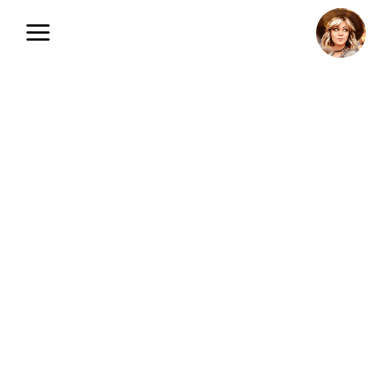
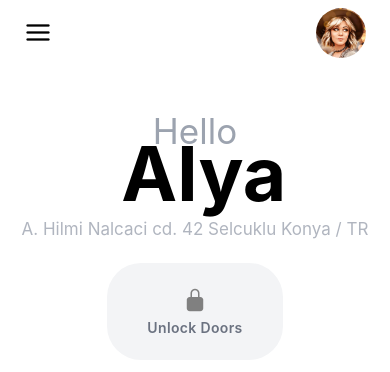
Before and after one commit to ekremgunes/ElectricCarApp, a React Native app: screen /Home in a window 390 px wide. Shown: the top 372 px of the page. Built offline with nearby package versions, Linux system fonts and the light colour scheme.

Commit message:
Greetings done

```diff
--- a/App.tsx
+++ b/App.tsx
@@ -5,6 +5,7 @@ import { NavigationContainer } from '@react-navigation/native';
 import { createStackNavigator } from '@react-navigation/stack';
 import HomeScreen from './src/screens/HomeScreen';
 import "./global.css"
+import { SectionProvider } from './src/context/SectionContext';
 
 const Stack = createStackNavigator();
 
@@ -18,8 +19,11 @@ function RootStack() {
 
 export default function App() {
   return (
+    <SectionProvider>
     <NavigationContainer>
       <RootStack />
     </NavigationContainer>
+    </SectionProvider>
+
   );
 }
--- /dev/null
+++ b/src/components/Button.tsx
@@ -0,0 +1,22 @@
+import { StyleSheet, Text, TouchableOpacity, View } from 'react-native'
+import React from 'react'
+import Ionicons from '@expo/vector-icons/Ionicons';
+
+type props = {
+    title: string,
+    icon: string,
+    action?: () => void | null,
+}
+
+const Button = ({ title, icon, action }: props) => {
+    return (
+        <TouchableOpacity onPress={action} className='bg-gray-100 py-6 px-10 rounded-[34px] justify-center items-center'>
+            <Ionicons name={icon} size={24} color="gray" />
+            <Text className='font-semibold mt-1.5 text-gray-500 tracking-wide'>{title}</Text>
+        </TouchableOpacity>
+    )
+}
+
+export default Button
+
+const styles = StyleSheet.create({})
--- /dev/null
+++ b/src/components/Greetings.tsx
@@ -0,0 +1,51 @@
+import React, { useEffect } from 'react';
+import { View, Text } from 'react-native';
+import Animated, { useSharedValue, useAnimatedStyle, withTiming, Easing } from 'react-native-reanimated';
+import { useSection } from '../context/SectionContext';
+import Button from './Button';
+
+type model = {
+  name: string,
+  location: string
+}
+const fakeData: model = {
+  name: "Alya",
+  location: "A. Hilmi Nalcaci cd. 42 Selcuklu Konya / TR"
+}
+
+const Greetings = () => {
+  const { section, prevSection, setSection } = useSection();
+
+  const positionY = useSharedValue(-300);
+  const opacity = useSharedValue(1);
+
+  const animatedStyle = useAnimatedStyle(() => ({
+    transform: [{ translateY: positionY.value }],
+    opacity: opacity.value,
+  }));
+
+  useEffect(() => {
+    if (section === 1) {
+      positionY.value = withTiming(0, { duration: 500, easing: Easing.out(Easing.ease) });
+      opacity.value = withTiming(1, { duration: 500, easing: Easing.in(Easing.ease) });
+    } else if (section === 2) {
+      positionY.value = withTiming(0, { duration: 500, easing: Easing.out(Easing.ease) });
+      opacity.value = withTiming(0.6, { duration: 500, easing: Easing.in(Easing.ease) });
+    } else if (section === 3) {
+      positionY.value = withTiming(-300, { duration: 500, easing: Easing.in(Easing.ease) });
+      opacity.value = withTiming(0, { duration: 500, easing: Easing.in(Easing.ease) });
+    }
+  }, [section]);
+
+  return (
+    <Animated.View style={[{ position: "relative" }, animatedStyle]} className={"py-7 justify-center items-center"}>
+      <Text style={{ fontSize: 35 }} className={"text-gray-400 top-6"}>Hello</Text>
+      <Text style={{ fontSize: 75 }} className={"text-black font-bold"}> {fakeData.name}</Text >
+      <Text style={{ fontSize: 17 }} className={"text-gray-400/80 mb-6"}>{fakeData.location}</Text>
+
+      <Button title='Unlock Doors' icon="lock-closed" />
+    </Animated.View>
+  );
+};
+
+export default Greetings;
--- a/src/components/HomeHeader.tsx
+++ b/src/components/home/HomeHeader.tsx
@@ -1,7 +1,7 @@
 import { StyleSheet, Text, TouchableOpacity, View } from 'react-native'
 import React from 'react'
 import FontAwesome5 from '@expo/vector-icons/FontAwesome5';
-import Avatar from './Avatar';
+import Avatar from '../Avatar';
 import Feather from '@expo/vector-icons/Feather';
 
 const HomeHeader = () => {
--- /dev/null
+++ b/src/context/SectionContext.tsx
@@ -0,0 +1,36 @@
+import React, { createContext, useContext, useRef, useEffect, useState, ReactNode } from 'react';
+
+type SectionContextType = {
+  section: number;
+  prevSection: number;
+  setSection: (newSection: number) => void;
+};
+
+const SectionContext = createContext<SectionContextType | undefined>(undefined);
+
+export const SectionProvider: React.FC<{ children: ReactNode }> = ({ children }) => {
+  const [section, setSectionState] = useState(1);
+  const prevSection = useRef(section);
+
+  useEffect(() => {
+    prevSection.current = section;
+  }, [section]);
+
+  const setSection = (newSection: number) => {
+    setSectionState(newSection);
+  };
+
+  return (
+    <SectionContext.Provider value={{ section, prevSection: prevSection.current, setSection }}>
+      {children}
+    </SectionContext.Provider>
+  );
+};
+
+export const useSection = (): SectionContextType => {
+  const context = useContext(SectionContext);
+  if (context === undefined) {
+    throw new Error('useSection must be used within a SectionProvider');
+  }
+  return context;
+};
--- a/src/screens/HomeScreen.tsx
+++ b/src/screens/HomeScreen.tsx
@@ -3,19 +3,22 @@ import { View, Text } from 'react-native';
 import { GestureHandlerRootView, PanGestureHandler, State } from 'react-native-gesture-handler';
 import { SafeAreaView } from 'react-native-safe-area-context';
 import Animated, { useSharedValue } from 'react-native-reanimated';
-import HomeHeader from '../components/HomeHeader';
+import HomeHeader from '../components/home/HomeHeader';
+import Greetings from '../components/Greetings';
+import { useSection } from '../context/SectionContext';
 
 export default function HomeScreen() {
-  const [section, setSection] = useState(1);
+  //const [section, setSection] = useState(1);
+  const { section, prevSection, setSection } = useSection();
 
   // scroll event handler
   const handleGesture = ({ nativeEvent }: any) => {
     if (nativeEvent.state === State.END) {
       if (nativeEvent.translationY < -50 && section < 4) {
-        setSection((prev) => prev + 1);
+        setSection(section + 1);
         return
       } else if (nativeEvent.translationY > 50 && section > 1) {
-        setSection((prev) => prev - 1);
+        setSection(section - 1);
       }
     }
   };
@@ -32,7 +35,7 @@ export default function HomeScreen() {
 
             <HomeHeader></HomeHeader>
 
-
+            <Greetings></Greetings>
 
           </SafeAreaView>
         </PanGestureHandler>
```
